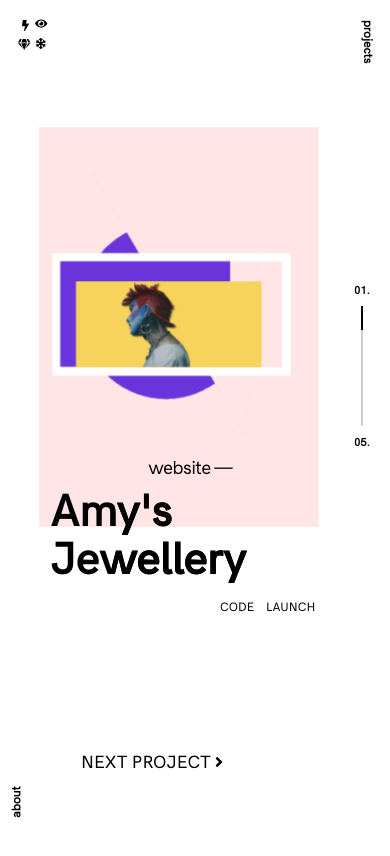
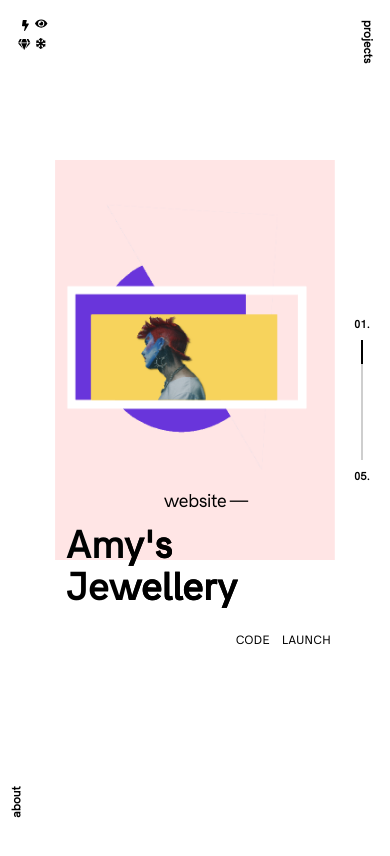
Before and after one commit to Ruben00001/website-portfolio, a React (Create React App) app: page /projects in a window 390 px wide. Shown: the top 856 px of the page. Built offline with nearby package versions, Linux system fonts and the light colour scheme.

Commit message:
flipper mobile responsiveness adjustments

```diff
--- a/src/components/work/Work.js
+++ b/src/components/work/Work.js
@@ -124,7 +124,7 @@ class Work extends Component {
                     { props => (
                       <div style={props} className="flipper2__links">
                         <a href="https://github.com/ruben00001/amy-jewellery--website" target="__blank">CODE</a>
-                        <a href="https://cryptic-plateau-33978.herokuapp.com/" target="__blank">LAUNCH</a>
+                        <a href="https://amyrodriguez.art/" target="__blank">LAUNCH</a>
                       </div>
                     )}
                   </Spring>
--- a/src/scss/style.scss
+++ b/src/scss/style.scss
@@ -273,24 +273,25 @@ a:link, a:visited {
     left: 15%;
     width: 85%;
   }
-
   @media (max-width: 1600px) {
     top: 8vh;
   }
-
   @media (max-width: 1450px) {
     top: 22vh;
   }
-
   @media (max-width: 1050px) {
     top: 8vh;
   }
-
   @media (max-width: 420px) {
     top: 15%;
     left: 10%;
     width: 90%;
     height: 85%;
+  }
+  @media (max-width: 420px) {
+    top: 19%;
+    left: 14%;
+    width: 86%;
   }
 
   &__image {
@@ -309,8 +310,8 @@ a:link, a:visited {
       height: 400px;
     }
     @media (max-width: 321px) {
-      width: 196px;
-      height: 280px;
+      width: 216px;
+      height: 319px;
     }
 
     img {
@@ -359,6 +360,7 @@ a:link, a:visited {
     }
     @media (max-width: 420px) {
       color: black;
+      font-size: 35px;
     }
     @media (max-width: 376px) {
       font-size: 33px;
@@ -379,7 +381,7 @@ a:link, a:visited {
       }
       @media (max-width: 420px) {
         left: 4%;
-        top: 90%;
+        top: 91%;
       }
     }
 
@@ -395,7 +397,7 @@ a:link, a:visited {
       }
       @media (max-width: 420px) {
         left: 4%;
-        top: 90%;
+        top: 91%;
       }
     }
 
@@ -445,7 +447,7 @@ a:link, a:visited {
         right: -52.1%;
       }
       @media (max-width: 420px) {
-        top: 90%;
+        top: 91%;
         left: 4%;
       }
     }
@@ -471,7 +473,7 @@ a:link, a:visited {
       font-size: 15px;
     }
     @media (max-width: 321px) {
-      font-size: 14px;
+      font-size: 13px;
     }
   }
 
@@ -495,7 +497,7 @@ a:link, a:visited {
       bottom: -18%;
     }
     @media (max-width: 321px) {
-      bottom: -23%;
+      bottom: -20%;
     }
 
     a{
@@ -505,6 +507,9 @@ a:link, a:visited {
       @media (max-width: 1450px) {
         font-size: 11px;
       }
+      @media (max-width: 321px) {
+        font-size: 10px;
+      }
     }
   }
 }
@@ -513,6 +518,7 @@ a:link, a:visited {
 .flipper-next-button {
   position: absolute;
   display: none;
+  color: white;
 
   @media (max-width: 420px) {
     display: block;
@@ -526,8 +532,9 @@ a:link, a:visited {
     bottom: 6%;
   }
   @media (max-width: 321px) {
-    font-size: 14px;
-    left: 18%;
+    font-size: 11px;
+    left: 38%;
+    bottom: 96%;
   }
 }
 
@@ -546,6 +553,9 @@ a:link, a:visited {
     right: 20px;
     top: 22%;
   }
+  @media (max-width: 321px) {
+    right: 12px;
+  }
 
   &__line {
     width: 1.5px;
@@ -558,6 +568,9 @@ a:link, a:visited {
     @media (max-width: 1200px) {
       height: 120px;
     }
+    @media (max-width: 321px) {
+      height: 90px;
+    }
   }
 
   &__number {
@@ -567,9 +580,11 @@ a:link, a:visited {
     @media (max-width: 1450px) {
       font-size: 11px;
     }
-
     @media (max-width: 1200px) {
       font-size: 10px;
+    }
+    @media (max-width: 321px) {
+      font-size: 9px;
     }
   }
 }
@@ -922,6 +937,9 @@ a:link, a:visited {
   @media (max-width: 420px) {
     font-size: 11px;
   }
+  @media (max-width: 321px) {
+    font-size: 10px;
+  }
 
   &--projects {
     top: 50px;
```
